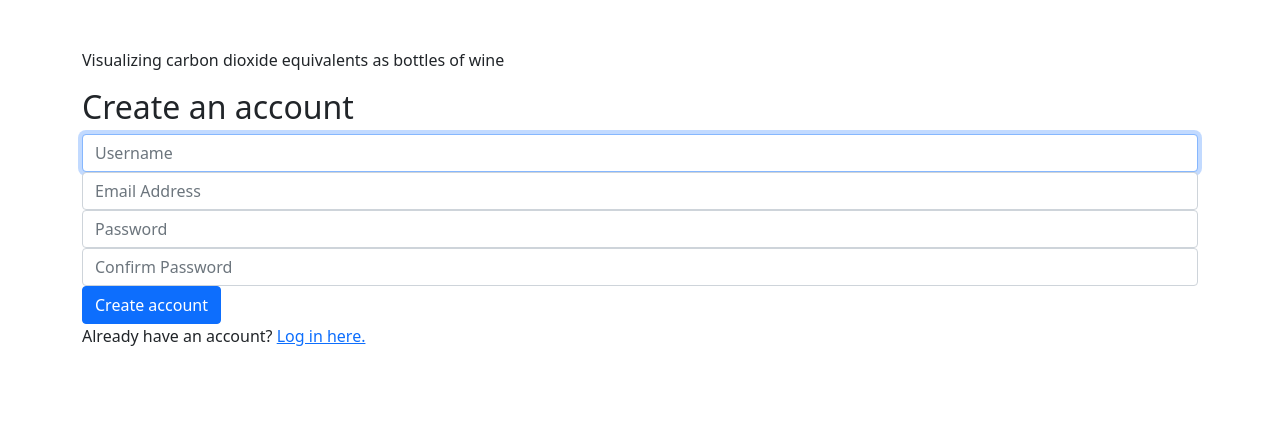
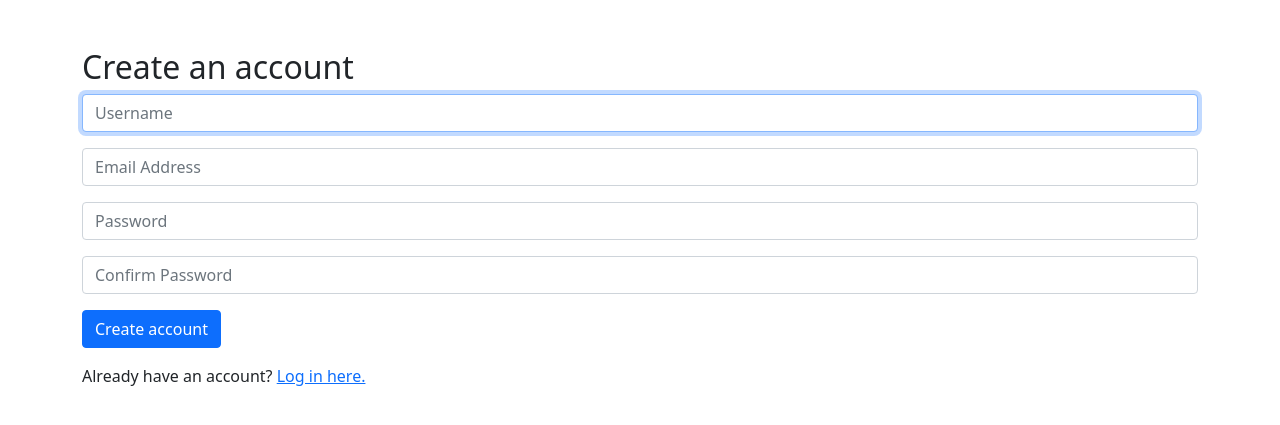
Before and after one commit to TayTufenkjian/drunk-on-carbon, a Django app: page /create_account in a window 1280 px wide. Shown: the part 130-555 px from the top of the page. Run offline with Django 4.2, Linux system fonts and the light colour scheme.

Commit message:
style updates for form fields

```diff
--- a/carbon/static/styles.css
+++ b/carbon/static/styles.css
@@ -15,6 +15,10 @@
     margin: 2rem 0;
 }
 
+form input {
+    margin-bottom: 1rem;
+}
+
 .travel-modes h3 {
     text-align: center;
 }
--- a/carbon/templates/create_account.html
+++ b/carbon/templates/create_account.html
@@ -10,18 +10,10 @@
 
     <form action="{% url 'create_account' %}" method="post">
         {% csrf_token %}
-        <div class="form-group">
-            <input class="form-control" autofocus type="text" name="username" placeholder="Username">
-        </div>
-        <div class="form-group">
-            <input class="form-control" type="email" name="email" placeholder="Email Address">
-        </div>
-        <div class="form-group">
-            <input class="form-control" type="password" name="password" placeholder="Password">
-        </div>
-        <div class="form-group">
-            <input class="form-control" type="password" name="confirmation" placeholder="Confirm Password">
-        </div>
+        <input class="form-control" autofocus type="text" name="username" placeholder="Username">
+        <input class="form-control" type="email" name="email" placeholder="Email Address">
+        <input class="form-control" type="password" name="password" placeholder="Password">
+        <input class="form-control" type="password" name="confirmation" placeholder="Confirm Password">
         <input class="btn btn-primary" type="submit" value="Create account">
     </form>
 
--- a/carbon/templates/index.html
+++ b/carbon/templates/index.html
@@ -2,6 +2,7 @@
 {% load static %}
 
 {% block body %}
+    <p>Visualizing carbon dioxide equivalents as bottles of wine</p>
     <a href="{% url 'usa_simple' %}"><p>USA travel - simple</p></a>
     <a href="{% url 'usa_advanced' %}"><p>USA travel - advanced</p></a>
 {% endblock %}
--- a/carbon/templates/layout.html
+++ b/carbon/templates/layout.html
@@ -32,8 +32,6 @@
             </div>
         </nav>
         <div class="container">
-            <p>Visualizing carbon dioxide equivalents as bottles of wine</p>
-
             {% block body %}
             {% endblock %}
         </div>
```
Also changed, not shown: carbon/templates/login.html (+2 -6 lines).
